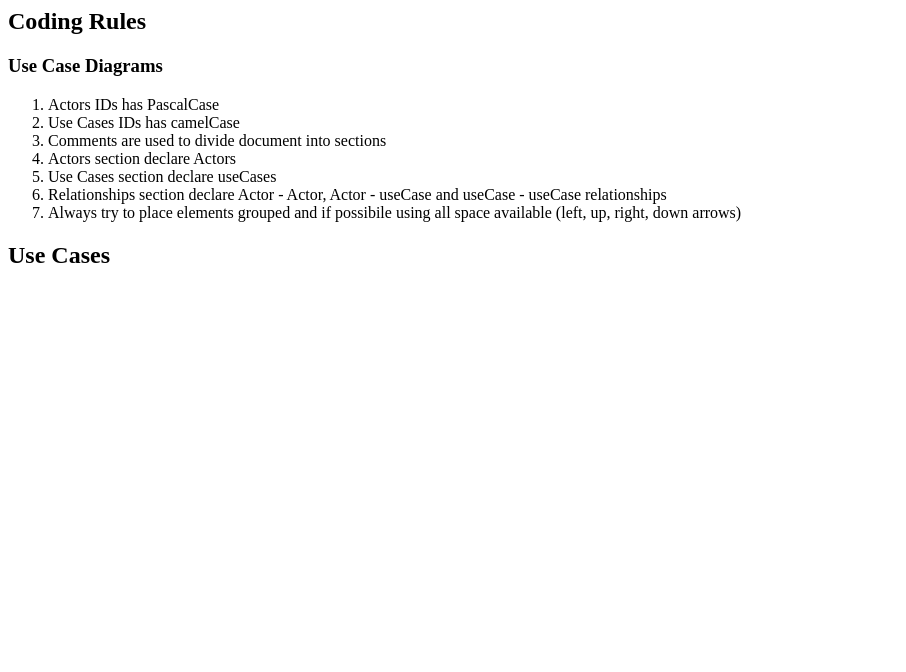
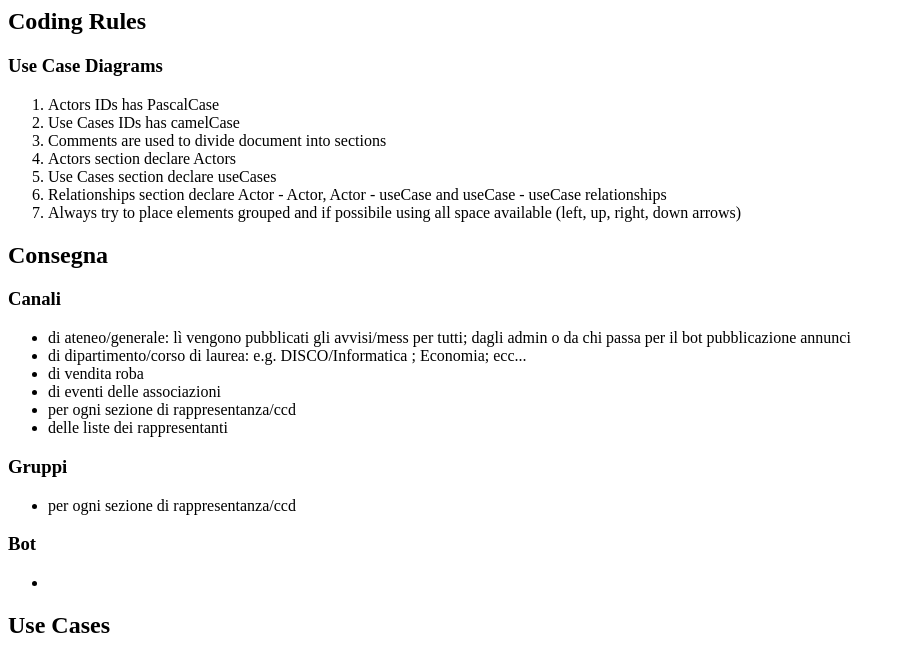
Before and after one commit to frefolli/telemaco, a plain HTML site: page src/main/resources/static/index.html in a window 1280 px wide. Shown: the whole page, without its empty margins (0-906 px from the left). Drawn offline with Linux system fonts and the light colour scheme.

Commit message:
now has consegna

```diff
--- a/src/main/resources/static/index.html
+++ b/src/main/resources/static/index.html
@@ -19,6 +19,50 @@
             </div>
         </div>
         <div>
+            <h2>Consegna</h2>
+            <div>
+                <h3>Canali</h3>
+                <ul>
+                    <li>di ateneo/generale: lì vengono pubblicati gli avvisi/mess per tutti; dagli admin o da chi passa per il bot pubblicazione annunci</li>
+                    <li>di dipartimento/corso di laurea: e.g. DISCO/Informatica ; Economia; ecc...</li>
+                    <li>di vendita roba</li>
+                    <li>di eventi delle associazioni</li>
+                    <li>per ogni sezione di rappresentanza/ccd</li>
+                    <li>delle liste dei rappresentanti</li>
+                </ul>
+            </div>
+
+            <div>
+                <h3>Gruppi</h3>
+                <ul>
+                    <li>per ogni sezione di rappresentanza/ccd</li>
+                </ul>
+            </div>
+
+            <div>
+                <h3>Bot</h3>
+                <ul>
+                    <li></li>
+                </ul>
+            </div>
+            <!--
+                bot antispam/messaggi provocatori
+                dopo 3 mess eliminati ban da tutto il sistema
+                user bannato = log-out da tutti i gruppi; aggiunta in blacklist -> no nuovi accessi ai gruppi perchè verrebbe rimbalzato all'accesso
+
+                scrivo al bot-informazioni che dà quello che gli chiedo(e.g. link gruppo informatica)
+
+
+                bot utilità(logging, blacklist, per admin(comando inline per delegare/concedere poteri admin));
+                bot annunci, saranno filtrati/approvati dagli admin(magari solo un mess per settimana)
+                (se è uno studente; può pubblicare sul canale d'ateneo; se a scrivere è un rappre, il mess sarà pubblicato sul canale della sua lista di rappresentanza(e.g. il comunista scrive e il mess finisce sul canale degli avvisi lista comunista))
+                io scrivo al bot delle segnalazioni ai rappre e il bot lo invia al gruppo interno dei rappre
+                bot di notifiche ateneo(uno sneak-peek delle mail importanti di ateneo)
+
+                gruppo sulle tesi(uno per dipartimento o uno solo per l'uni)
+            -->
+        </div>
+        <div>
             <h2>Use Cases</h2>
             <div>
                 <!-- Will contain <img> -->
```
